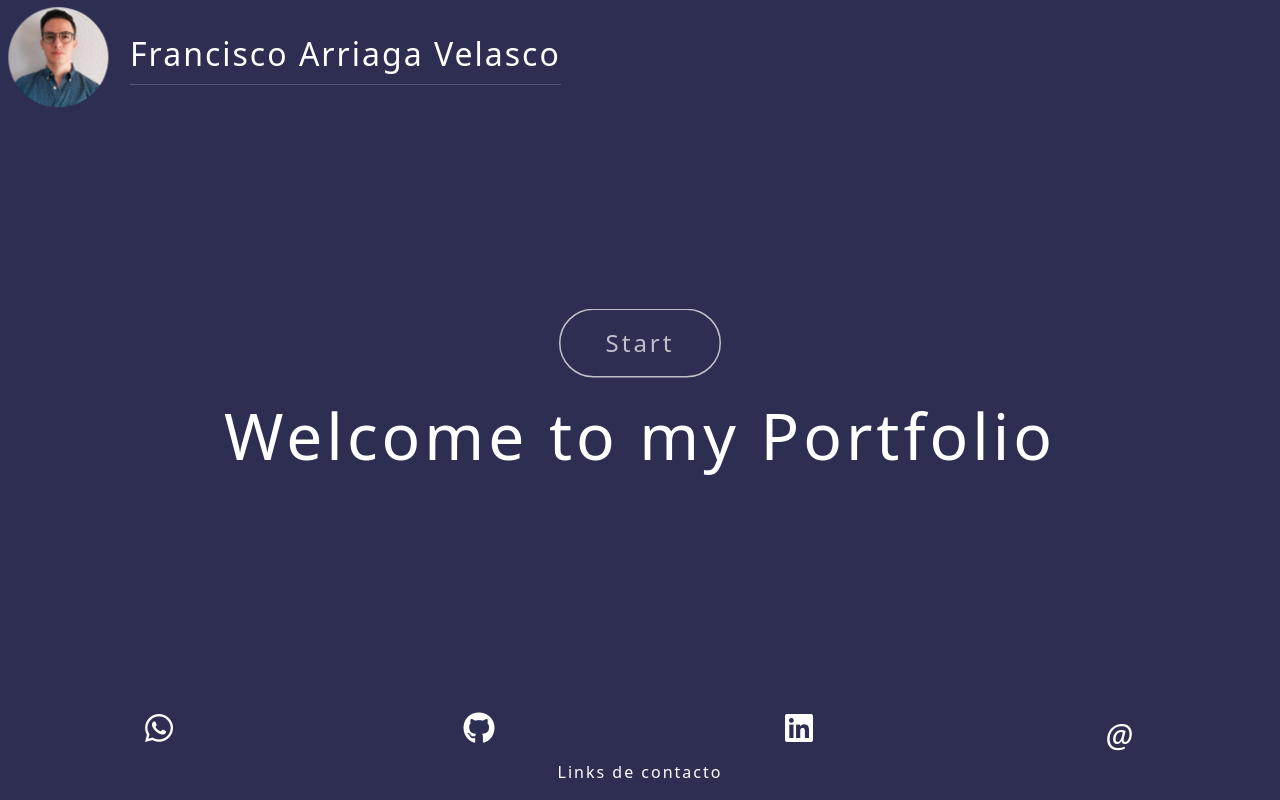
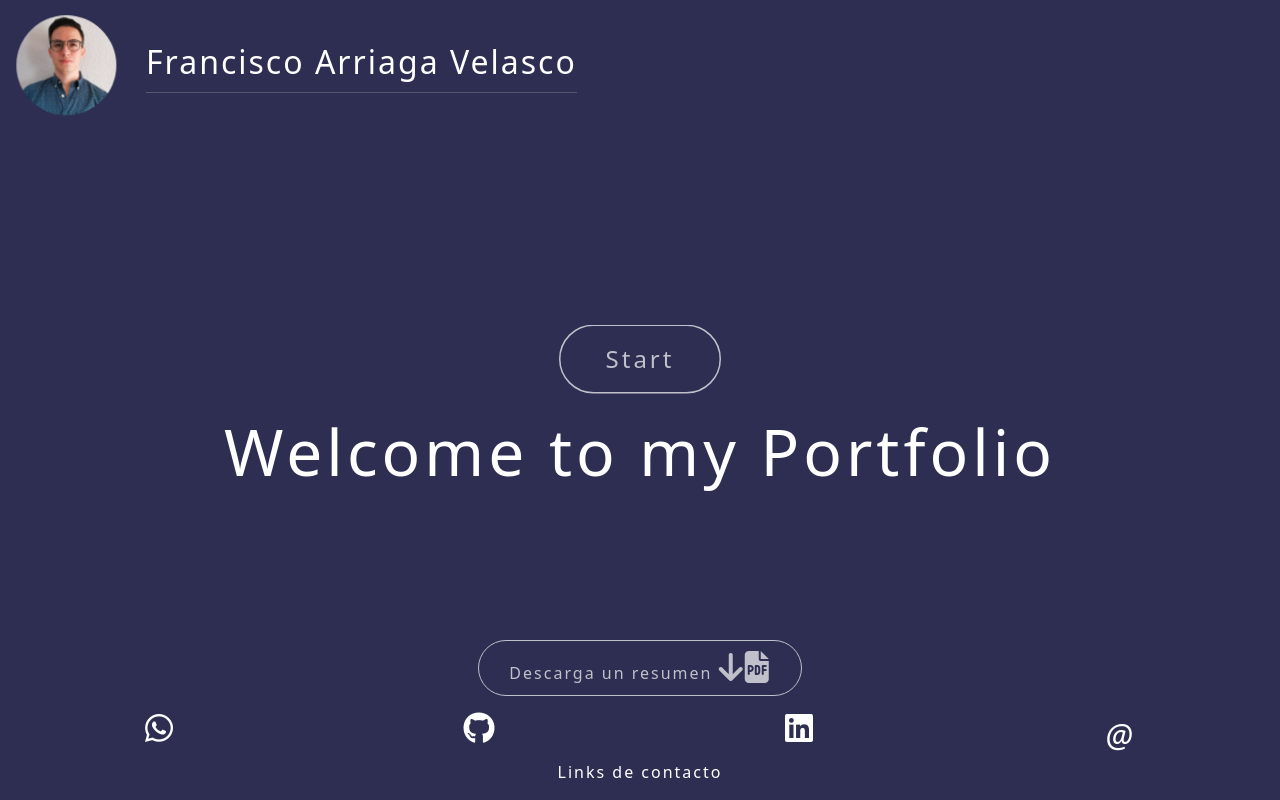
Before and after one commit to arrrriaga/portafolio-proyectos, a React (Create React App) app: page / in a window 1280 px wide. Built offline with nearby package versions, Linux system fonts and the light colour scheme.

Commit message:
Terminado

```diff
--- a/src/Content/PortfolioContent.js
+++ b/src/Content/PortfolioContent.js
@@ -1,4 +1,3 @@
-import React from "react";
 import Tlalli from "../images/Tlalli.png";
 import Wma from "../images/Wma.png";
 import Rest from "../images/Rest.png";
--- a/src/components/Footer/index.js
+++ b/src/components/Footer/index.js
@@ -1,6 +1,22 @@
 import React from "react";
 import { motion } from "framer-motion";
 import { Col, Container, Row } from "react-bootstrap";
+
+const buttonVariants = {
+  hover: {
+    scale: 1.1,
+    origin: 0,
+    x: 0,
+    rotate: 0,
+    textShadow: "0px 0px 8px rgb(255,255,255)",
+    boxShadow: "0px 0px 10px rgb(255,255,255)",
+    transition: {
+      duration: 0.6,
+      repeat: Infinity,
+      repeatType: "reverse",
+    },
+  },
+};
 
 const FooterComponent = () => {
   const containerVariants = {
@@ -23,6 +39,30 @@ const FooterComponent = () => {
       animate="visible"
     >
       <Container fluid className="FooterContainer text-center py-3">
+        <Row>
+          <Col className="d-flex justify-content-center mb-3">
+            <a
+              href="./Francisco_Arriaga_Fullstack_Web.pdf"
+              download
+              style={{
+                textAlign: "center",
+                display: "flex",
+                alignItems: "center",
+              }}
+              variants={buttonVariants}
+              whileHover="hover"
+            >
+              <motion.button
+                className="text-center text-justify align-items-center "
+                variants={buttonVariants}
+                whileHover="hover"
+              >
+                Descarga un resumen <i class="fa-2x fa-solid fa-arrow-down"></i>
+                <i class="fa-2x fa-solid fa-file-pdf"></i>
+              </motion.button>
+            </a>
+          </Col>
+        </Row>
         <Row>
           <Col>
             <a
--- a/src/components/Header/index.js
+++ b/src/components/Header/index.js
@@ -7,7 +7,7 @@ const Header = () => {
   return (
     <header>
       <motion.div
-        className="logo"
+        className="logo m-2"
         animate={{
           x: [3000, 0],
           y: [-50, -20, 0],
--- a/src/components/Modal/Modal.css
+++ b/src/components/Modal/Modal.css
@@ -57,7 +57,8 @@
   left: 0;
   right: 0;
 }
-.modal button {
+.modal .closeButton,
+.downloader {
   color: #f8e112;
   border-color: #f8e112;
   font-weight: bold;
--- a/src/components/Modal/UserModal.js
+++ b/src/components/Modal/UserModal.js
@@ -113,9 +113,12 @@ const UserModal = ({ closeModal, dataModal }) => {
               </Col>
             </Row>
           </Row>
-          <Row className="ButtonContainer">
-            <Col className="d-flex justify-content-center" xm={3}>
-              <button onClick={closeModal}>Close</button>
+
+          <Row className="ButtonContainer justify-content-center">
+            <Col className=" d-flex justify-content-center" xm={3}>
+              <button className="closeButton" onClick={closeModal}>
+                Close
+              </button>
             </Col>
           </Row>
         </Container>
```
Also changed, not shown: 1 other file (tests, documents, lock files or other folders).
